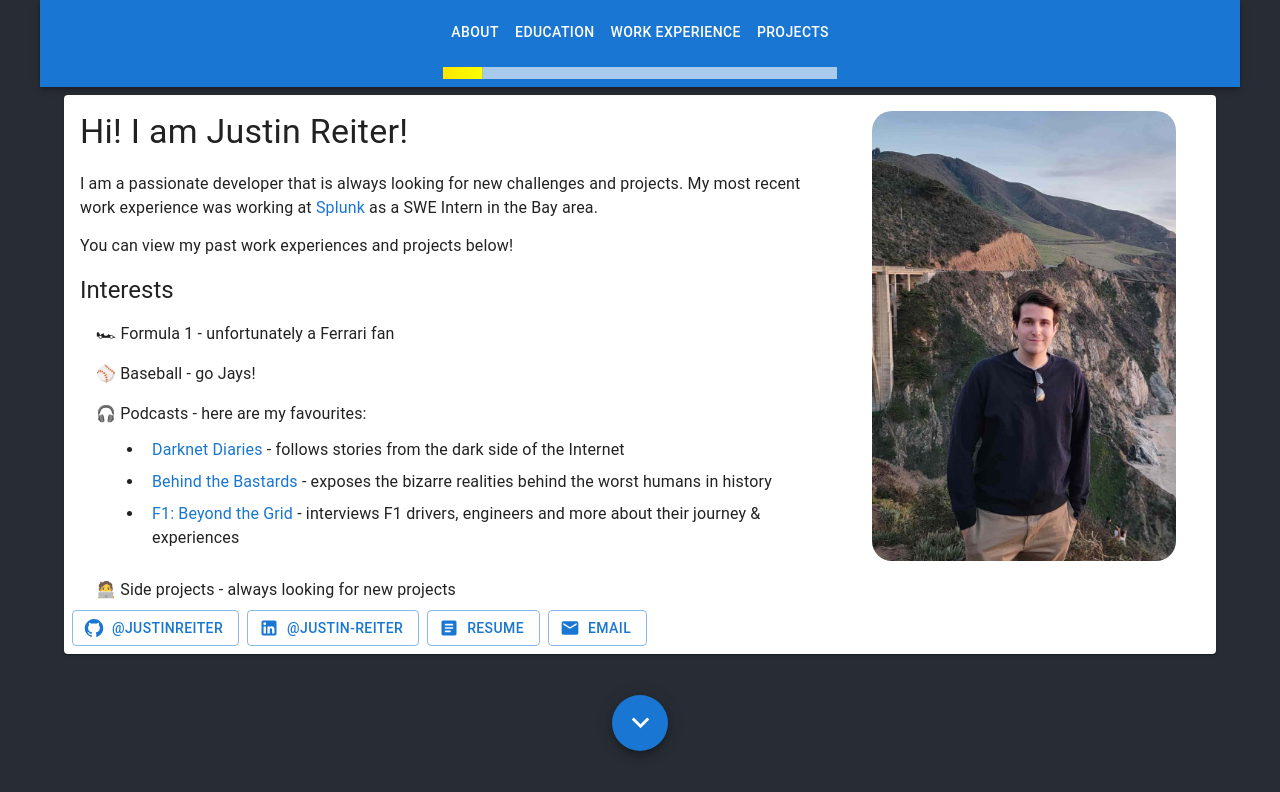
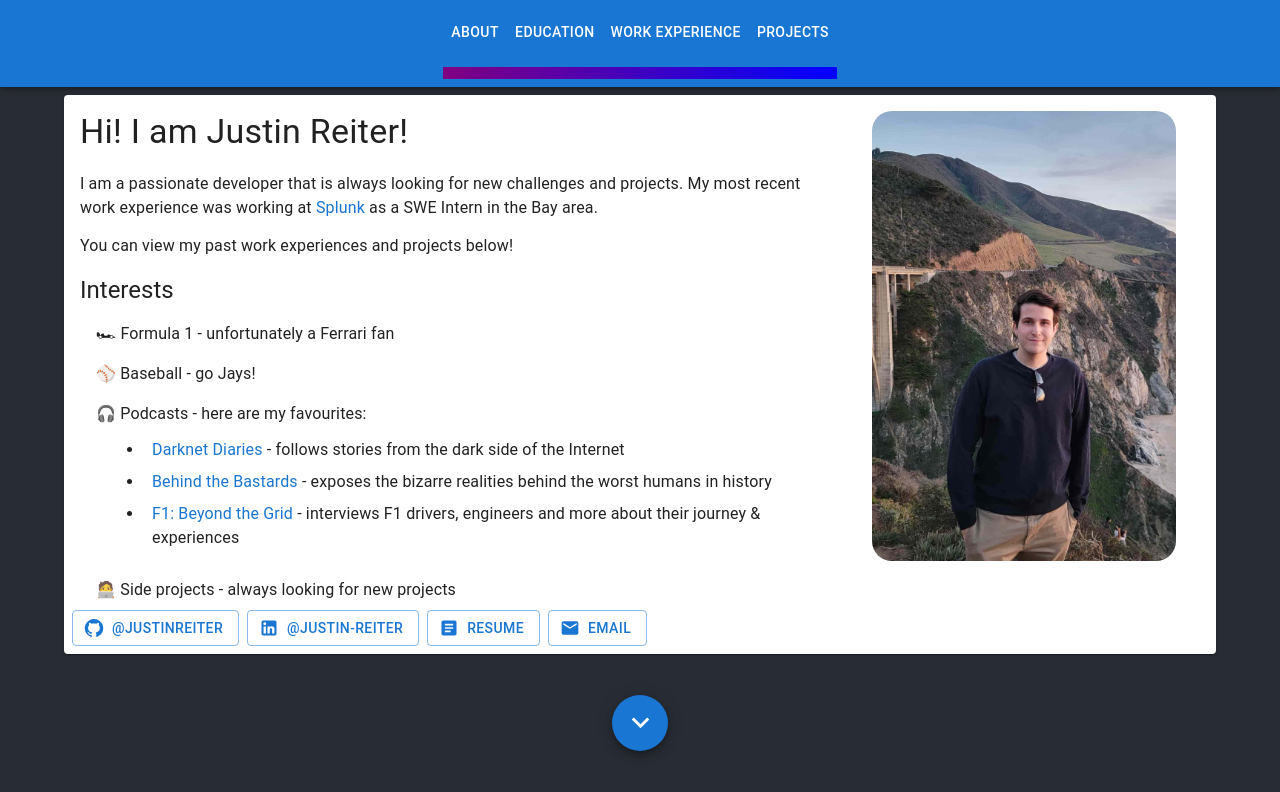
Before and after one commit to JustinReiter/JustinReiter.github.io, a React (Create React App) app: page / in a window 1280 px wide. Shown: the part 90-882 px from the top of the page. Built offline with nearby package versions, Linux system fonts and the light colour scheme.

Commit message:
Finish adding progress bar

```diff
--- a/src/App.tsx
+++ b/src/App.tsx
@@ -3,6 +3,7 @@ import { Outlet } from 'react-router-dom';
 // import { Alert } from '@mui/material';
 
 import './App.css';
+import Header from './views/components/header';
 
 function App() {
   return (
@@ -11,9 +12,7 @@ function App() {
         {/* <Alert icon={false} severity="success">
           I am currently in search of new grad SWE positions beginning Spring 2023!
         </Alert> */}
-        <div className='App-content'>
           <Outlet />
-        </div>
       </div>
     </div>
   );
--- /dev/null
+++ b/src/utils/UseOnScreen.ts
@@ -0,0 +1,21 @@
+import { RefObject, useEffect, useMemo, useState } from "react"
+
+export default function useOnScreen(ref: RefObject<HTMLElement>) {
+
+    const [isIntersecting, setIntersecting] = useState(false)
+
+    const observer = new IntersectionObserver(
+        ([entry]) => setIntersecting(entry.isIntersecting)
+    , {threshold: 0.8})
+
+
+    useEffect(() => {
+        if (ref.current){
+            observer.observe(ref.current);
+        }
+
+        return () => observer.disconnect()
+    }, [])
+
+    return isIntersecting;
+}
--- a/src/views/components/SnapScrollContainer.tsx
+++ b/src/views/components/SnapScrollContainer.tsx
@@ -1,12 +1,14 @@
 import { Box, Container, Fab } from "@mui/material";
 
 import KeyboardArrowDownIcon from "@mui/icons-material/KeyboardArrowDown";
+import { RefObject } from "react";
 
 interface SnapScrollContainerProps {
   children?: React.ReactNode;
   style?: object;
   id: string;
   nextId?: string;
+  innerRef?: RefObject<HTMLDivElement>;
 }
 
 const SnapScrollContainer = ({
@@ -14,6 +16,7 @@ const SnapScrollContainer = ({
   style,
   id,
   nextId,
+  innerRef,
 }: SnapScrollContainerProps) => {
 
   return (
@@ -21,6 +24,7 @@ const SnapScrollContainer = ({
       style={style}
       maxWidth="lg"
       id={id}
+      ref={innerRef}
       sx={{
         display: "flex",
         flexDirection: "column",
--- a/src/views/components/header.tsx
+++ b/src/views/components/header.tsx
@@ -38,7 +38,7 @@ const pages = [
 const useStyles = makeStyles({
   root: {
     "& .MuiLinearProgress-barColorPrimary": {
-      backgroundImage: "linear-gradient(to right, red , yellow)",
+      backgroundImage: "linear-gradient(to right, purple , blue)",
     },
     color: "rgb(167, 202, 237)",
   }
@@ -53,11 +53,11 @@ const Header = ({focusedDiv}: HeaderProps) => {
 
   const classes = useStyles();
 
-  let progressPercent = 10;
+  let progressPercent = 8;
   if (focusedDiv == "education") {
-    progressPercent = 35;
+    progressPercent = 28;
   } else if (focusedDiv == "work_experience") {
-    progressPercent = 60;
+    progressPercent = 58;
   } else if (focusedDiv == "projects") {
     progressPercent = 100;
   }
--- a/src/views/education/index.tsx
+++ b/src/views/education/index.tsx
@@ -7,14 +7,24 @@ import {
 
 import { COURSES } from '../../data';
 import SnapScrollContainer from '../components/SnapScrollContainer';
+import { useRef, useEffect } from 'react';
+import useOnScreen from '../../utils/UseOnScreen';
 
 interface EducationProps {
   setFocusedDiv: React.Dispatch<React.SetStateAction<string>>;
 }
 
 const Education = ({setFocusedDiv}: EducationProps) => {
+
+  const ref = useRef<HTMLDivElement>(null);
+  const isVisible = useOnScreen(ref);
+
+  useEffect(() => {
+    setFocusedDiv("education");
+  }, [isVisible]);
+
   return (
-    <SnapScrollContainer style={{}} id="education" nextId="experience">
+    <SnapScrollContainer style={{}} innerRef={ref} id="education" nextId="experience">
       <div>
         <Card sx={{ display: 'flex', flexDirection: 'column', justifyContent: "start", mb: 2}}>
           <CardContent>
--- a/src/views/experience/index.tsx
+++ b/src/views/experience/index.tsx
@@ -11,6 +11,8 @@ import {
 import { Experience } from '../../types';
 import { experiences } from '../../data';
 import SnapScrollContainer from '../components/SnapScrollContainer';
+import { useRef, useEffect } from 'react';
+import useOnScreen from '../../utils/UseOnScreen';
 
 const renderLink = (link: string, name: string) => {
   return (
@@ -53,8 +55,15 @@ interface WorkExperienceProps {
 }
 
 const WorkExperience = ({setFocusedDiv}: WorkExperienceProps) => {
+  const ref = useRef<HTMLDivElement>(null);
+  const isVisible = useOnScreen(ref);
+
+  useEffect(() => {
+    setFocusedDiv("work_experience");
+  }, [isVisible]);
+
   return (
-    <SnapScrollContainer style={{}} id="experience" nextId="projects">
+    <SnapScrollContainer style={{}} innerRef={ref} id="experience" nextId="projects">
       <Grid container xs={12} spacing={2} alignContent="start">
         { experiences.map((experience: Experience, index: number) => renderExperience(experience, index))}
       </Grid>
--- a/src/views/home/index.tsx
+++ b/src/views/home/index.tsx
@@ -15,8 +15,9 @@ import LinkedInIcon from "@mui/icons-material/LinkedIn";
 import ArticleIcon from "@mui/icons-material/Article";
 import EmailIcon from "@mui/icons-material/Email";
 import jr from "../../assets/JustinReiter_BigSur_cropped-min.jpg";
-import { useEffect, useState } from "react";
+import { useEffect, useRef, useState } from "react";
 import SnapScrollContainer from "../components/SnapScrollContainer";
+import useOnScreen from "../../utils/UseOnScreen";
 
 const TITLE_TEXT = "Hi! I am Justin Reiter!";
 
@@ -28,6 +29,9 @@ const Home = ({setFocusedDiv}: HomeProps) => {
   const [titleText, setTitleText] = useState<string>("Hi!");
   const [cursor, setCursor] = useState<string>("|");
   let initialDelay = 0;
+
+  const ref = useRef<HTMLDivElement>(null);
+  const isVisible = useOnScreen(ref);
 
   useEffect(() => {
     const timer = setInterval(() => {
@@ -59,9 +63,13 @@ const Home = ({setFocusedDiv}: HomeProps) => {
     };
   }, []);
 
+  useEffect(() => {
+    setFocusedDiv("home");
+  }, [isVisible]);
+
 
   return (
-    <SnapScrollContainer style={{}} id="home" nextId="education">
+    <SnapScrollContainer style={{}} innerRef={ref} id="home" nextId="education">
       <Card sx={{ display: "flex", flexDirection: "column" }}>
         <Grid
           container
--- a/src/views/homepage/index.tsx
+++ b/src/views/homepage/index.tsx
@@ -4,26 +4,6 @@ import Education from "../education";
 import WorkExperience from "../experience";
 import Home from "../home";
 import Projects from "../projects";
-
-function useOnScreen(ref: RefObject<HTMLElement>) {
-
-  const [isIntersecting, setIntersecting] = useState(false)
-
-  const observer = useMemo(() => new IntersectionObserver(
-    ([entry]) => setIntersecting(entry.isIntersecting)
-  ), [ref])
-
-
-  useEffect(() => {
-    if (ref.current){
-      observer.observe(ref.current)
-    }
-
-    return () => observer.disconnect()
-  }, [])
-
-  return isIntersecting
-}
 
 const HomePage = () => {
   const [focusedDiv, setFocusedDiv] = useState<string>('');
--- a/src/views/projects/index.tsx
+++ b/src/views/projects/index.tsx
@@ -15,6 +15,8 @@ import LinkIcon from '@mui/icons-material/Link';
 import { Project, HTMLLink } from '../../types';
 import { projects } from '../../data';
 import SnapScrollContainer from '../components/SnapScrollContainer';
+import { useRef, useEffect } from 'react';
+import useOnScreen from '../../utils/UseOnScreen';
 
 const renderLinkButton = (link: HTMLLink) => {
   if (link.type === 'link') {
@@ -98,8 +100,15 @@ interface ProjectsProps {
 }
 
 const Projects = ({setFocusedDiv}: ProjectsProps) => {
+  const ref = useRef<HTMLDivElement>(null);
+  const isVisible = useOnScreen(ref);
+
+  useEffect(() => {
+    setFocusedDiv("projects");
+  }, [isVisible]);
+
   return (
-    <SnapScrollContainer style={{}} id="projects">
+    <SnapScrollContainer style={{}} innerRef={ref} id="projects">
       <Grid container xs={12} spacing={2}  alignContent="start">
         { projects.sort((a: Project, b: Project) => b.priority - a.priority).map((project: Project, index: number) => renderProject(project, index)) }
       </Grid>
```
